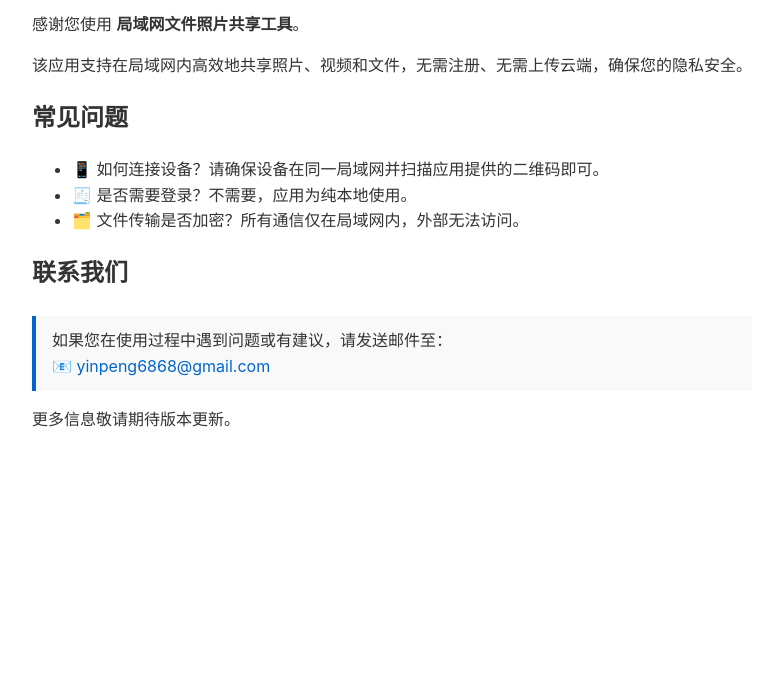
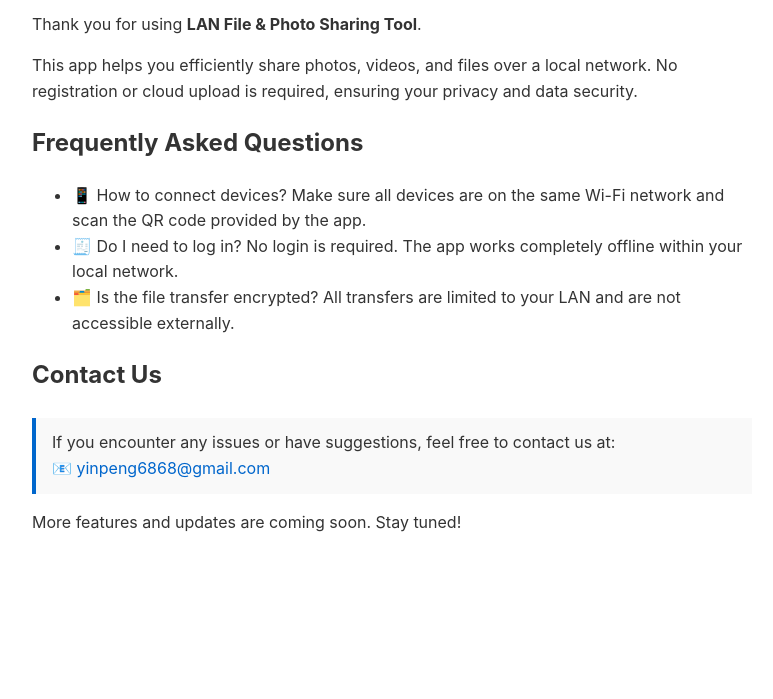
Before and after one commit to AKJoson/AKJoson.github.io, a plain HTML site: page support.html in a window 1280 px wide. Shown: the part 101-800 px from the top of the page, without its empty margins (248-1021 px from the left). Drawn offline with Linux system fonts and the light colour scheme.

Commit message:
Update support.html
en_us

```diff
--- a/support.html
+++ b/support.html
@@ -1,8 +1,8 @@
 <!DOCTYPE html>
-<html lang="zh-CN">
+<html lang="en">
 <head>
   <meta charset="UTF-8">
-  <title>应用支持 - 局域网文件照片共享工具</title>
+  <title>Support - LAN File & Photo Sharing Tool</title>
   <meta name="viewport" content="width=device-width, initial-scale=1.0">
   <style>
     body {
@@ -32,24 +32,24 @@
   </style>
 </head>
 <body>
-  <h1>支持页面</h1>
-  <p>感谢您使用 <strong>局域网文件照片共享工具</strong>。</p>
+  <h1>Support</h1>
+  <p>Thank you for using <strong>LAN File & Photo Sharing Tool</strong>.</p>
 
-  <p>该应用支持在局域网内高效地共享照片、视频和文件，无需注册、无需上传云端，确保您的隐私安全。</p>
+  <p>This app helps you efficiently share photos, videos, and files over a local network. No registration or cloud upload is required, ensuring your privacy and data security.</p>
 
-  <h2>常见问题</h2>
+  <h2>Frequently Asked Questions</h2>
   <ul>
-    <li>📱 如何连接设备？请确保设备在同一局域网并扫描应用提供的二维码即可。</li>
-    <li>🧾 是否需要登录？不需要，应用为纯本地使用。</li>
-    <li>🗂️ 文件传输是否加密？所有通信仅在局域网内，外部无法访问。</li>
+    <li>📱 How to connect devices? Make sure all devices are on the same Wi-Fi network and scan the QR code provided by the app.</li>
+    <li>🧾 Do I need to log in? No login is required. The app works completely offline within your local network.</li>
+    <li>🗂️ Is the file transfer encrypted? All transfers are limited to your LAN and are not accessible externally.</li>
   </ul>
 
-  <h2>联系我们</h2>
+  <h2>Contact Us</h2>
   <div class="contact">
-    如果您在使用过程中遇到问题或有建议，请发送邮件至：<br>
+    If you encounter any issues or have suggestions, feel free to contact us at:<br>
     📧 <a href="mailto:support@example.com">yinpeng6868@gmail.com</a>
   </div>
 
-  <p>更多信息敬请期待版本更新。</p>
+  <p>More features and updates are coming soon. Stay tuned!</p>
 </body>
 </html>
```
